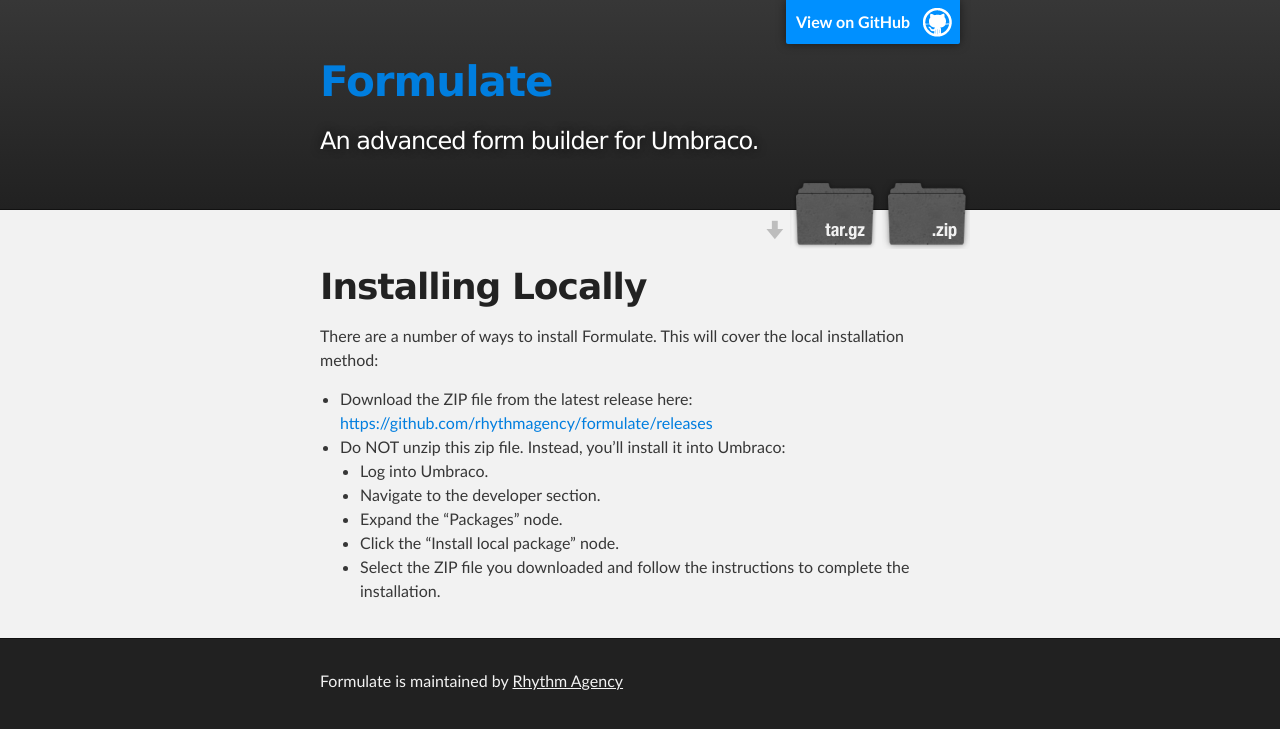
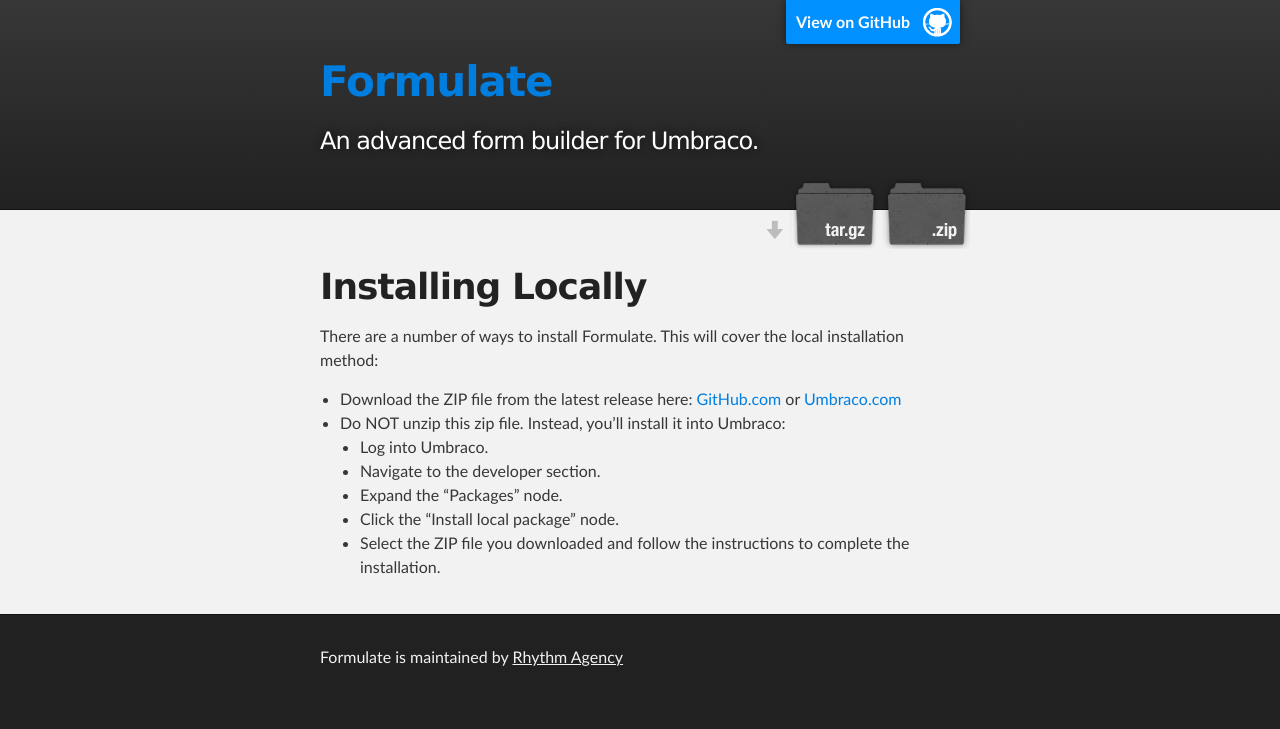
Before and after one commit to rhythmagency/formulate, a Jekyll site: the page built from installing.md, in a window 1280 px wide. Shown: the top 729 px of the page. Built offline with Jekyll 4.4.1, drawn with Linux system fonts in a browser that asks for light colours.

Commit message:
Added link to project page on our.umbraco.org.

```diff
--- a/installing.md
+++ b/installing.md
@@ -6,7 +6,7 @@
 # Installing Locally
 There are a number of ways to install Formulate. This will cover the local installation method:
 
-* Download the ZIP file from the latest release here: [https://github.com/rhythmagency/formulate/releases](https://github.com/rhythmagency/formulate/releases)
+* Download the ZIP file from the latest release here: [GitHub.com](https://github.com/rhythmagency/formulate/releases) or [Umbraco.com](https://our.umbraco.org/projects/backoffice-extensions/formulate/)
 * Do NOT unzip this zip file. Instead, you'll install it into Umbraco:
   * Log into Umbraco.
   * Navigate to the developer section.
```
